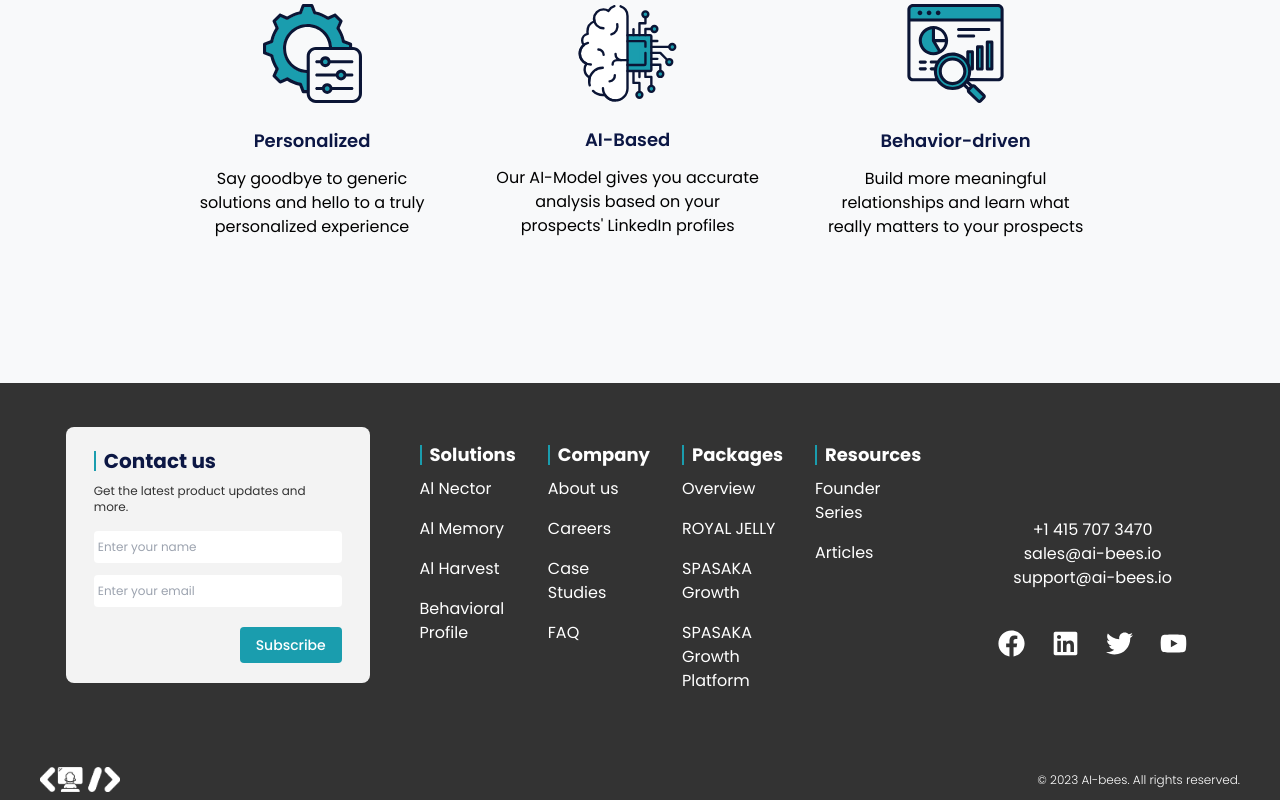
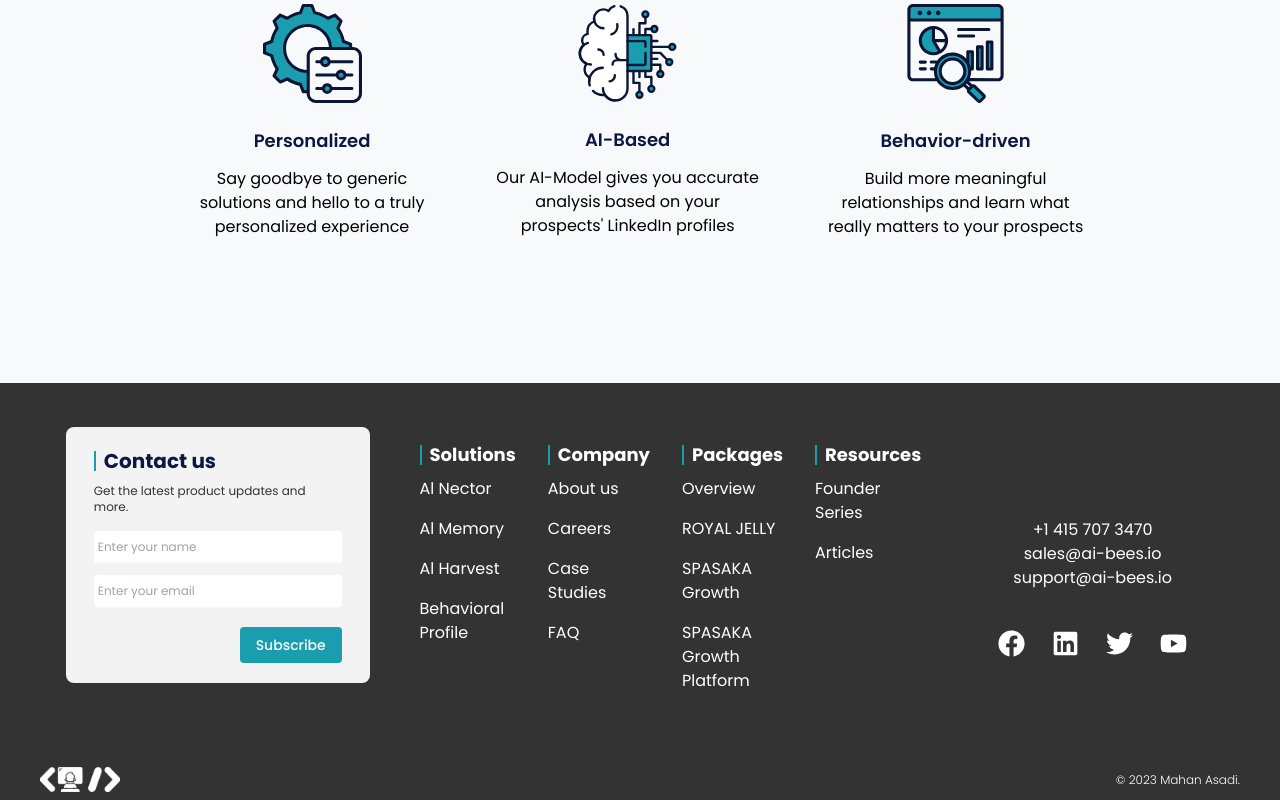
Before and after one commit to MahanAsadiiii/idealink, a React (Create React App) app: page / in a window 1280 px wide. Shown: the part 1454-2254 px from the top of the page. Built offline with nearby package versions, Linux system fonts and the light colour scheme.

Commit message:
edit copyright

```diff
--- a/src/components/CopyRight.jsx
+++ b/src/components/CopyRight.jsx
@@ -7,7 +7,7 @@ function CopyRight() {
     <div className='flex items-center justify-between bg-[#333333] text-white py-2 px-3 md:px-10'>
 
       <img src={Logo2} height={50} width={80} alt="logo-sign" />
-      <h5 className='text-xs font-light '>© 2023 AI-bees. All rights reserved.</h5>
+      <h5 className='text-xs font-light '>© 2023 Mahan Asadi.</h5>
     </div>
 
   )
```
